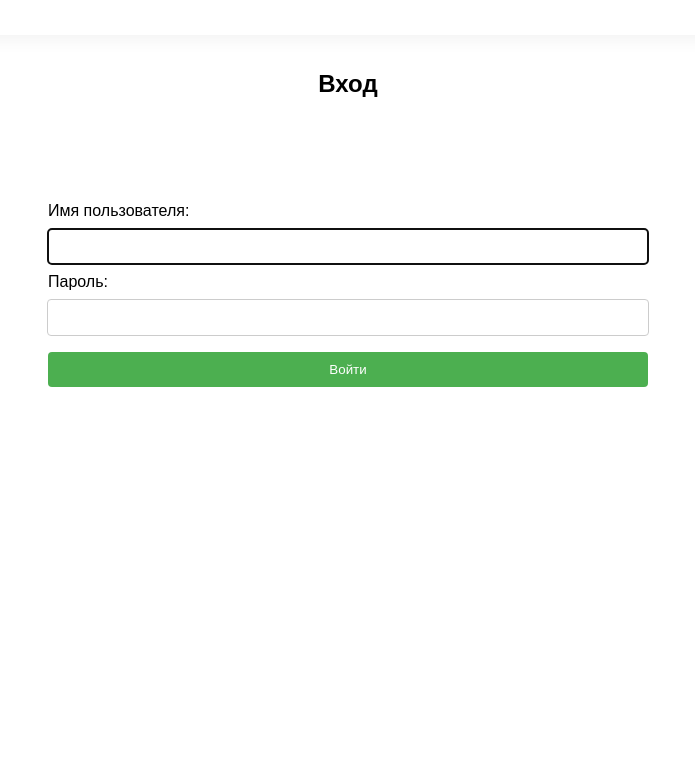
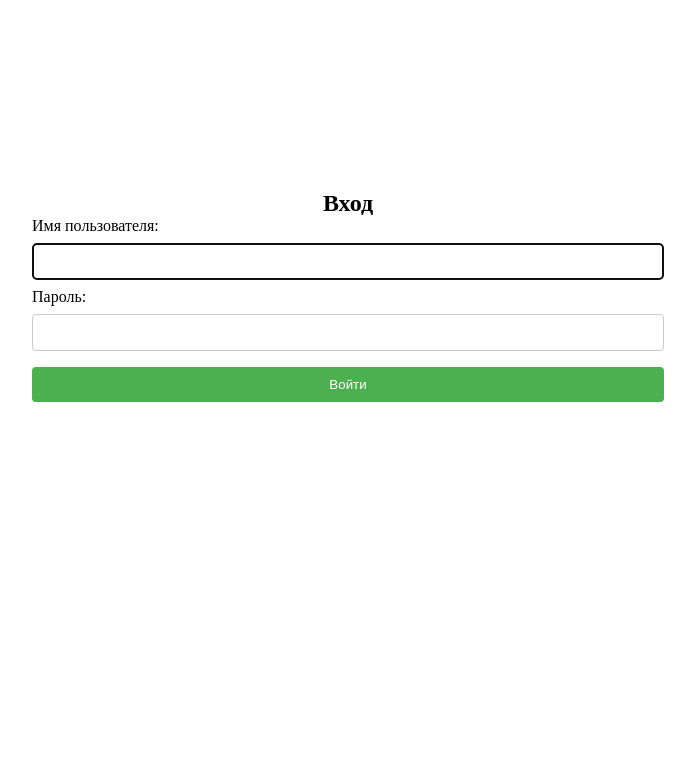
Before and after one commit to KarymAidary/ecomarket_backend, a Django app: page /accounts/login/ in a window 1280 px wide. Shown: the top 769 px of the page, without its empty margins (292-987 px from the left). Run offline with Django 3.2, Linux system fonts and the light colour scheme.

Commit message:
change login form

```diff
--- a/core/templates/registration/login.html
+++ b/core/templates/registration/login.html
@@ -1,12 +1,9 @@
-{% extends 'core/base.html' %}
-
 {% block content %}
     <style>
         .login_form {
             display: flex;
             flex-direction: column;
             justify-content: center;
-            height: 50vh;
         }
 
         .login_form label {
@@ -38,16 +35,23 @@
             border-radius: 4px;
             cursor: pointer;
         }
+
         .header-page h2 {
             width: 50%;
             margin: 0 auto;
             text-align: center;
         }
+
+        .mt-50 {
+            margin-top: 15%;
+        }
     </style>
+    <div class="mt-50">
         <div class="header-page"><h2>Вход</h2></div>
         <form class="login_form" method="post">
             {% csrf_token %}
             {{ form }}
             <input type="submit" value="Войти">
         </form>
+    </div>
 {% endblock %}
```
